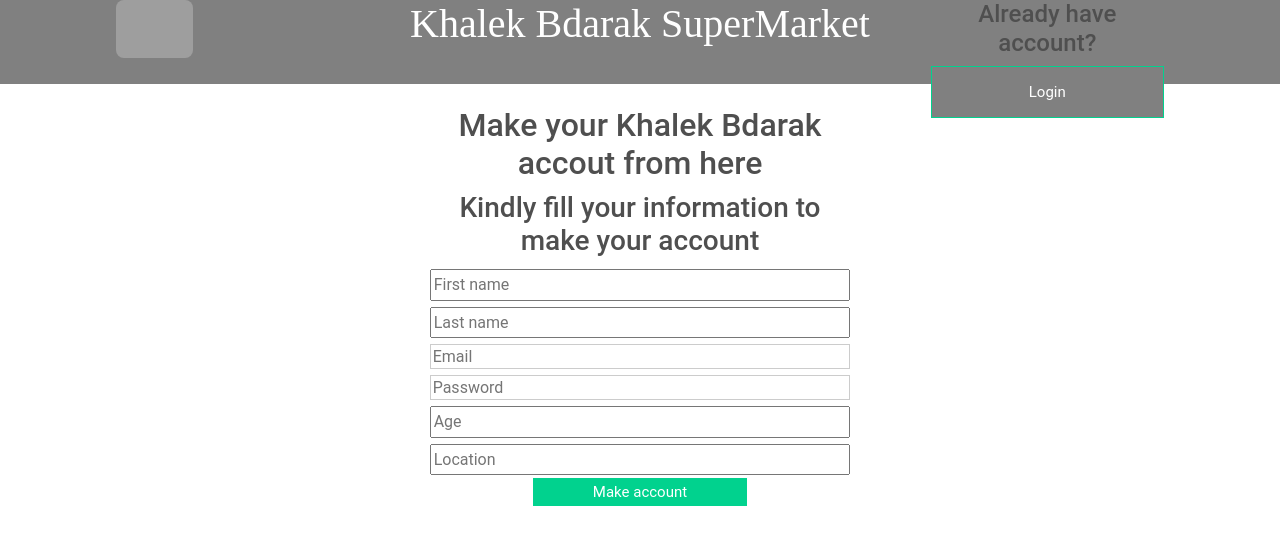
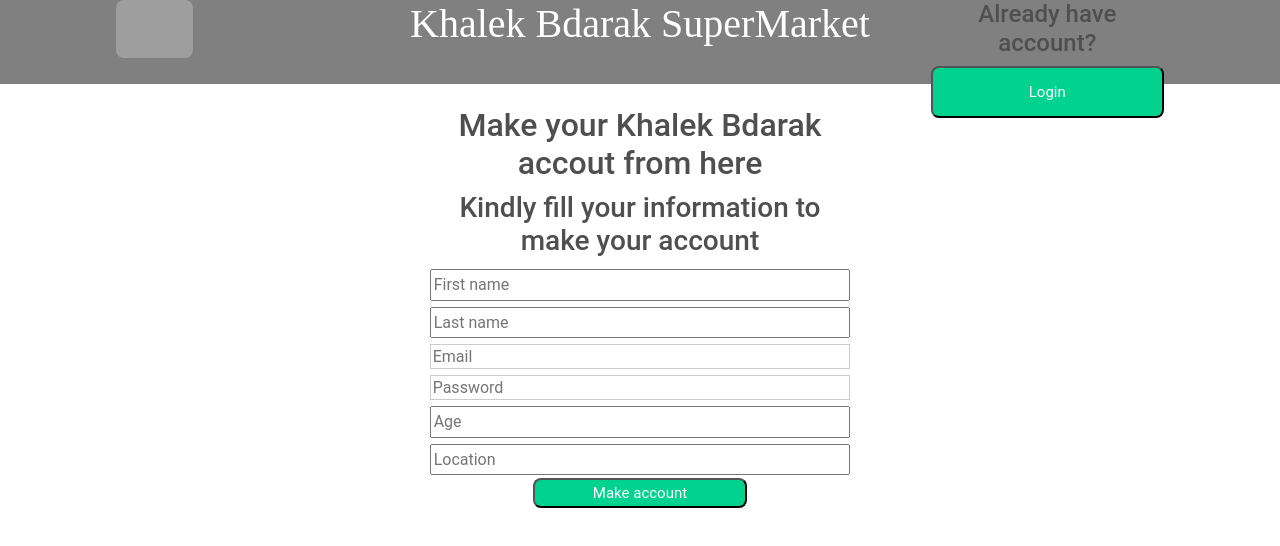
Before and after one commit to C8-AliIkmeil/MERAKI_Academy_Project_4, a React (Create React App) app in the folder frontend/: page /users/register in a window 1280 px wide. Shown: the top 546 px of the page. Built offline with nearby package versions, Linux system fonts and the light colour scheme; grey boxes are pictures that could not be loaded.

Commit message:
done project :D

```diff
--- a/frontend/src/components/Categories/Categories.css
+++ b/frontend/src/components/Categories/Categories.css
@@ -59,4 +59,10 @@
     color: white;
     font-size: 16px;
     padding: 16px 32px;
+    border-radius: 8px;
+    transition: .5s ease;
   }
+  .text:hover{
+    background-color: gray;
+
+  }
--- a/frontend/src/components/CategoryComponent/Categorycomponent.css
+++ b/frontend/src/components/CategoryComponent/Categorycomponent.css
@@ -78,10 +78,11 @@ float: left;}
     border: 1px solid #01d28e;
     color: #fff;
     /* padding: 10px 20px; */
-    width: 70%;
+    width: 55%;
     height: 50%;
     border-radius: 8px;
-    margin-left: 1vw;
+    margin-left: 2vw;
+    /* margin-bottom: 5vh; */
     /* transition: .5s ease; */
     /* margin-right: 3.5vw; */
 }
@@ -98,10 +99,10 @@ float: left;}
     border: 1px solid #01d28e;
     color: #fff;
     /* padding: 10px 20px; */
-    width: 70%;
+    width: 55%;
     height: 50%;
     border-radius: 8px;
-    margin-left: 2vw;
+    margin-left: 6vw;
     /* margin-right: 3.5vw; */
 }
 .signupbuttoncateg:hover{
--- a/frontend/src/components/HomePage/Home.css
+++ b/frontend/src/components/HomePage/Home.css
@@ -64,7 +64,9 @@
     margin-top: 3vh;
 }
 .logo{
-    border-radius: 20%  ;
+    border-radius: 8px;
+    margin-left: 1.6vw;
+    width: 101%;
 }
 .navBarrows{
     display: grid;
--- a/frontend/src/components/Login/Login.css
+++ b/frontend/src/components/Login/Login.css
@@ -15,9 +15,9 @@ overflow: hidden;
 .icon{
     width: 55%;
     /* float: left; */
-    border-radius: 20%;
+    border-radius: 8px;
     cursor: pointer;
-    /* margin-right: 30px; */
+    margin-left: -50px;
 
 }
 
--- a/frontend/src/components/Register/Register.css
+++ b/frontend/src/components/Register/Register.css
@@ -36,15 +36,17 @@
     /* margin-left: 2vw; */
     cursor: pointer;
     font-size: 15px;
-    background: gray;
-    border: 1px solid #01d28e;
+    background: #01d28e;
+    /* border: 1px solid #01d28e; */
     color: #fff;
     /* padding: 10px 20px; */
     width: 100%;
     height: 80%;;
+    transition: .5s ease;
+    border-radius: 8px;
 }
 .loginbuttonregister:hover{
-    background-color: green;
+    background-color: gray;
 }
 .inputregister{
     margin: 3px;
@@ -53,13 +55,13 @@
     cursor: pointer;
     font-size: 15px;
     background: #01d28e;
-    border: 1px solid #01d28e;
+    /* border: 1px solid #01d28e; */
     color: #fff;
     /* padding: 10px 20px; */
     width: 50%;
-    /* align-self: center; */
-    /* height: 60%; */
+    transition: .5s ease;
     margin-left: 25%;
+    border-radius: 8px;
 }
 .addaccount:hover{
     background-color: gray;
```
